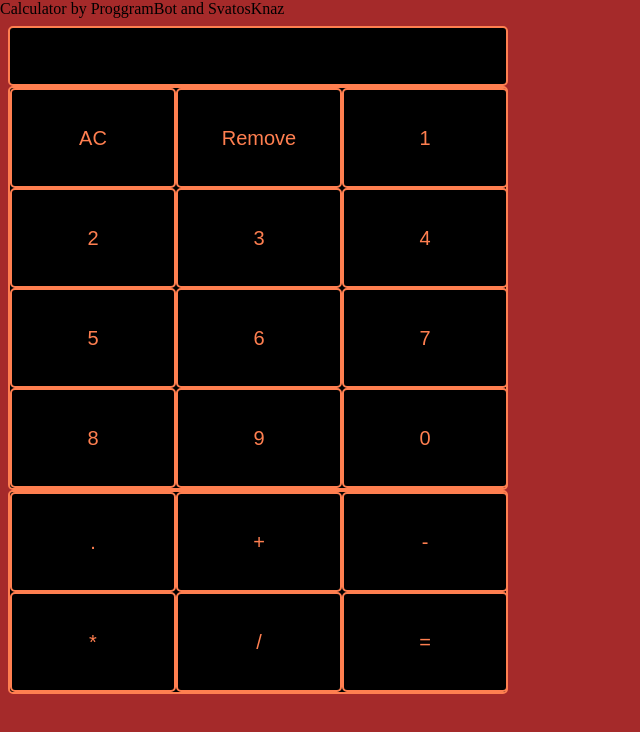
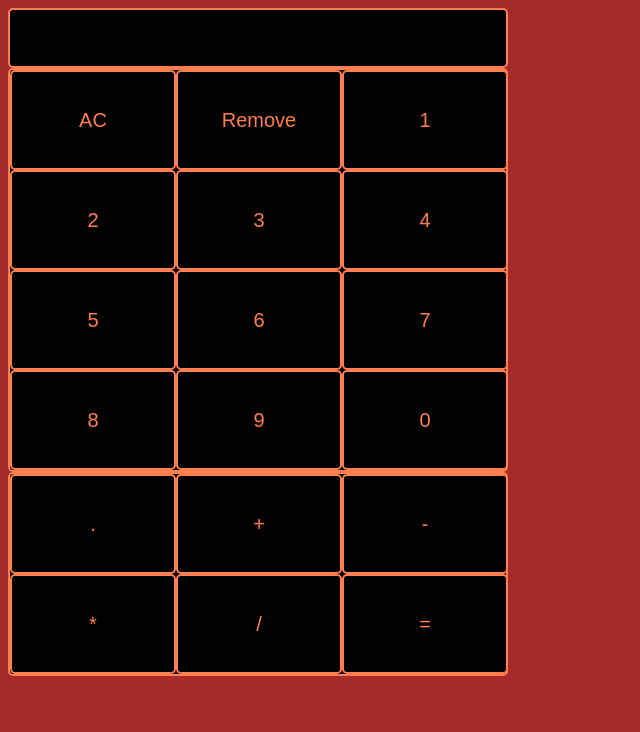
Before and after one commit to not-nom/javaScriptGoITeens.github.io, a plain HTML site: page index.html in a window 1280 px wide. Shown: the whole page, without its empty margins (0-640 px from the left). Drawn offline with Linux system fonts and the light colour scheme.

Commit message:
Global remake

```diff
--- a/style.css
+++ b/style.css
@@ -1,12 +1,15 @@
 *{
     display: block;
     box-sizing: border-box; /*opacity: 0; = невидимість*/
+}
+title{
+    display: none;
 }
 body{
     width: 100vh;
     height: 100vh;
     display: flex;
-    flex-direction: column;
+    flex-direction: row;
     align-content: center;
     background-color: brown;
 }
@@ -19,6 +22,12 @@ body{
     border: 2px solid coral;
     border-radius: 5px;
     background-color: black;
+}
+.calculator{
+    height: 668px;
+    display: flex;
+    flex-direction: column;
+    align-content: center;
 }
 button{
     width: 166px;
```
